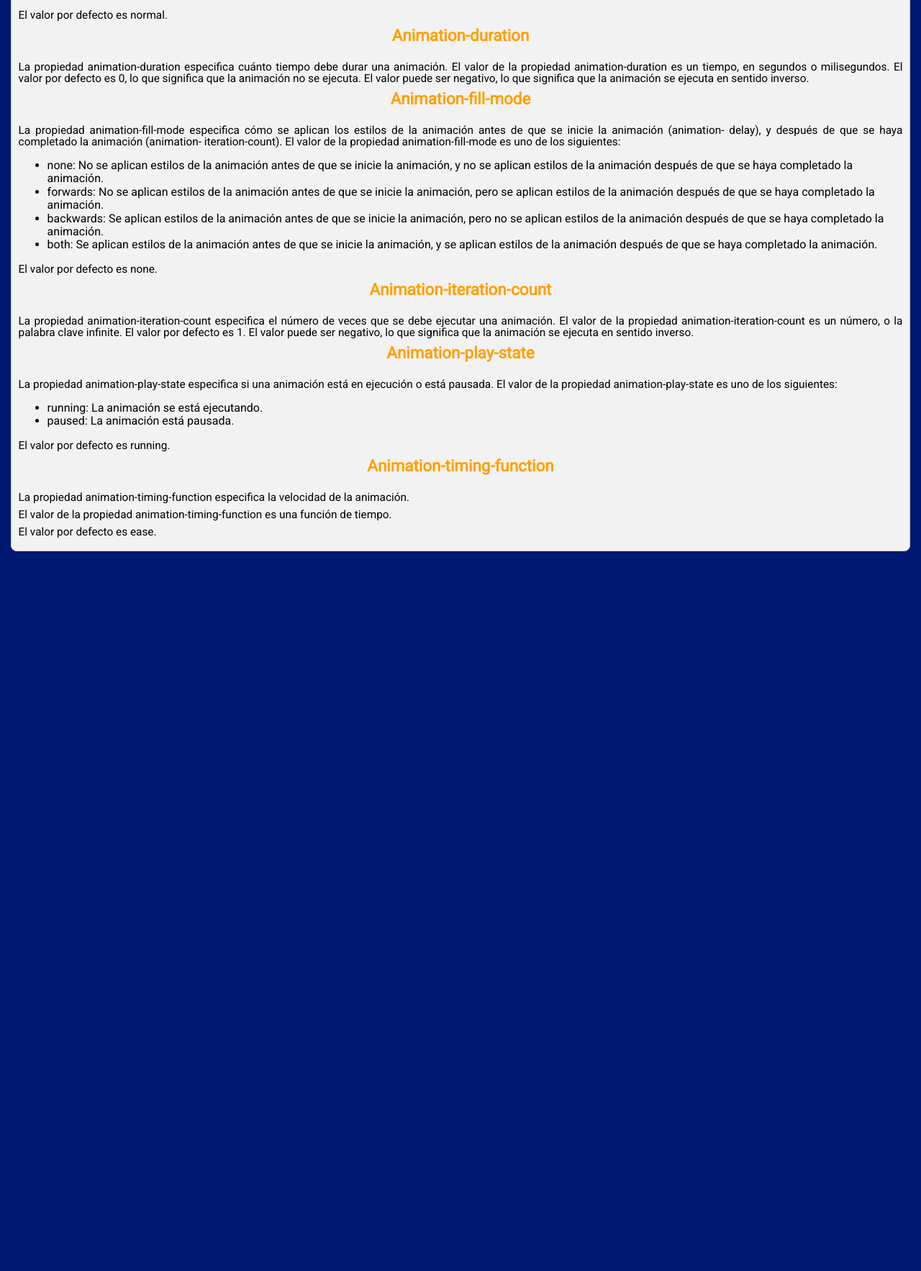
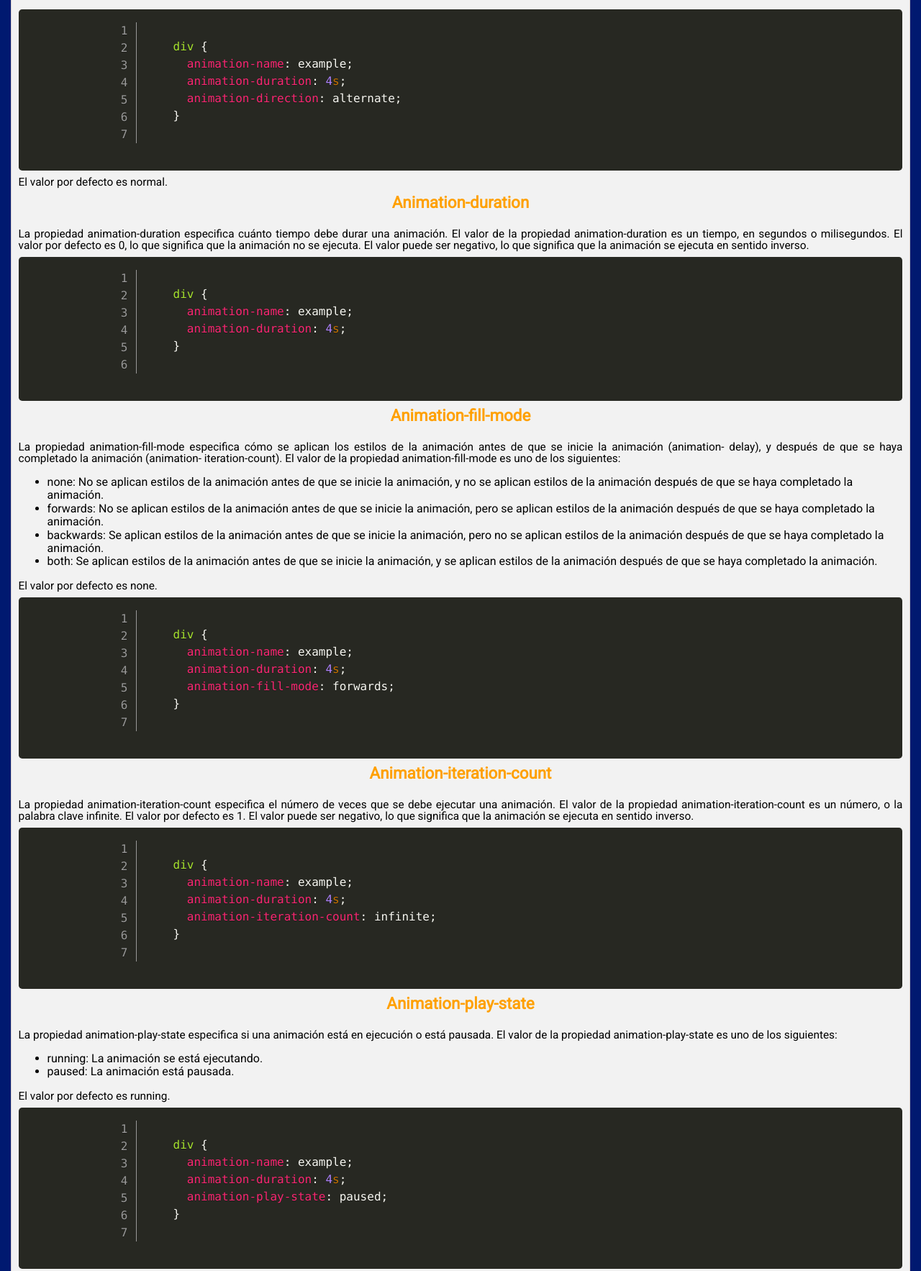
Before and after one commit to iesgrancapitan-diw/Tutorial_CSS3_2022-23, a plain HTML site: page Animaciones.html in a window 1280 px wide. Shown: the part 1072-2838 px from the top of the page at 72% size. Before the commit the page ends 1855 px from the top, so only its background shows below. Drawn offline with Linux system fonts and the light colour scheme.

Commit message:
Animaciones temario  con ejemplos

```diff
--- a/Animaciones.html
+++ b/Animaciones.html
@@ -47,16 +47,13 @@
         <h3>Animation-delay</h3>
         <p>
           La propiedad animation-delay especifica un retraso para iniciar una
-          animación.
-          El valor de la propiedad animation-delay es un tiempo, en segundos o
-          milisegundos.
-          El valor por defecto es 0, lo que significa que la animación se inicia
-          inmediatamente.
-          El valor puede ser negativo, lo que significa que la animación se
-          inicia un tiempo antes de que se produzca el evento.
-          El valor puede ser un porcentaje, lo que significa que la animación se
-          inicia un porcentaje del tiempo total de la animación antes de que se
-          produzca el evento.
+          animación. El valor de la propiedad animation-delay es un tiempo, en
+          segundos o milisegundos. El valor por defecto es 0, lo que significa
+          que la animación se inicia inmediatamente. El valor puede ser
+          negativo, lo que significa que la animación se inicia un tiempo antes
+          de que se produzca el evento. El valor puede ser un porcentaje, lo que
+          significa que la animación se inicia un porcentaje del tiempo total de
+          la animación antes de que se produzca el evento.
         </p>
         <pre class="line-numbers">
             <code class="language-css"><!-- Ejemplo de Animation-delay -->
@@ -70,8 +67,8 @@
         <h3>Animation-direction</h3>
         <p>
           La propiedad animation-direction especifica si una animación debe ser
-          ejecutada en sentido normal, inverso o alternado.
-          El valor de la propiedad animation-direction es uno de los siguientes:
+          ejecutada en sentido normal, inverso o alternado. El valor de la
+          propiedad animation-direction es uno de los siguientes:
         </p>
         <ul>
           <li>
@@ -91,25 +88,39 @@
             luego en sentido normal (alternativamente).
           </li>
         </ul>
+        <pre class="line-numbers">
+            <code class="language-css"><!-- Ejemplo de Animation-direction -->
+                div {
+                  animation-name: example;
+                  animation-duration: 4s;
+                  animation-direction: alternate;
+                }
+            </code>
+        </pre>
         <p>El valor por defecto es normal.</p>
         <h3>Animation-duration</h3>
         <p>
           La propiedad animation-duration especifica cuánto tiempo debe durar
-          una animación.
-          El valor de la propiedad animation-duration es un tiempo, en segundos
-          o milisegundos.
-          El valor por defecto es 0, lo que significa que la animación no se
-          ejecuta.
-          El valor puede ser negativo, lo que significa que la animación se
-          ejecuta en sentido inverso.
-            </p>
+          una animación. El valor de la propiedad animation-duration es un
+          tiempo, en segundos o milisegundos. El valor por defecto es 0, lo que
+          significa que la animación no se ejecuta. El valor puede ser negativo,
+          lo que significa que la animación se ejecuta en sentido inverso.
+        </p>
+        <pre class="line-numbers">
+            <code class="language-css"><!-- Ejemplo de Animation-duration -->
+                div {
+                  animation-name: example;
+                  animation-duration: 4s;
+                }
+            </code>
+        </pre>
         <h3>Animation-fill-mode</h3>
         <p>
           La propiedad animation-fill-mode especifica cómo se aplican los
-          estilos de la animación antes de que se inicie la animación (animation-
-          delay), y después de que se haya completado la animación (animation-
-          iteration-count).
-          El valor de la propiedad animation-fill-mode es uno de los siguientes:
+          estilos de la animación antes de que se inicie la animación
+          (animation- delay), y después de que se haya completado la animación
+          (animation- iteration-count). El valor de la propiedad
+          animation-fill-mode es uno de los siguientes:
         </p>
         <ul>
           <li>
@@ -134,28 +145,52 @@
           </li>
         </ul>
         <p>El valor por defecto es none.</p>
+        <pre class="line-numbers">
+            <code class="language-css"><!-- Ejemplo de Animation-fill-mode -->
+                div {
+                  animation-name: example;
+                  animation-duration: 4s;
+                  animation-fill-mode: forwards;
+                }
+            </code>
+        </pre>
         <h3>Animation-iteration-count</h3>
         <p>
           La propiedad animation-iteration-count especifica el número de veces
-          que se debe ejecutar una animación.
-          El valor de la propiedad animation-iteration-count es un número, o la
-          palabra clave infinite.
-          El valor por defecto es 1.
-          El valor puede ser negativo, lo que significa que la animación se
-          ejecuta en sentido inverso.
+          que se debe ejecutar una animación. El valor de la propiedad
+          animation-iteration-count es un número, o la palabra clave infinite.
+          El valor por defecto es 1. El valor puede ser negativo, lo que
+          significa que la animación se ejecuta en sentido inverso.
         </p>
-
+        <pre class="line-numbers">
+            <code class="language-css"><!-- Ejemplo de Animation-iteration-count -->
+                div {
+                  animation-name: example;
+                  animation-duration: 4s;
+                  animation-iteration-count: infinite;
+                }
+            </code>
+        </pre>
         <h3>Animation-play-state</h3>
         <p>
           La propiedad animation-play-state especifica si una animación está en
-          ejecución o está pausada.
-          El valor de la propiedad animation-play-state es uno de los siguientes:
+          ejecución o está pausada. El valor de la propiedad
+          animation-play-state es uno de los siguientes:
         </p>
         <ul>
           <li>running: La animación se está ejecutando.</li>
           <li>paused: La animación está pausada.</li>
         </ul>
         <p>El valor por defecto es running.</p>
+        <pre class="line-numbers">
+            <code class="language-css"><!-- Ejemplo de Animation-play-state -->
+                div {
+                  animation-name: example;
+                  animation-duration: 4s;
+                  animation-play-state: paused;
+                }
+            </code>
+        </pre>
         <h3>Animation-timing-function</h3>
         <p>
           La propiedad animation-timing-function especifica la velocidad de la
@@ -166,6 +201,16 @@
           tiempo.
         </p>
         <p>El valor por defecto es ease.</p>
+        <pre class="line-numbers">
+            <code class="language-css"><!-- Ejemplo de Animation-timing-function -->
+                div {
+                  animation-name: example;
+                  animation-duration: 4s;
+                  animation-timing-function: linear;
+                }
+            </code>
+        </pre>
+
       </article>
     </section>
   </body>
```
